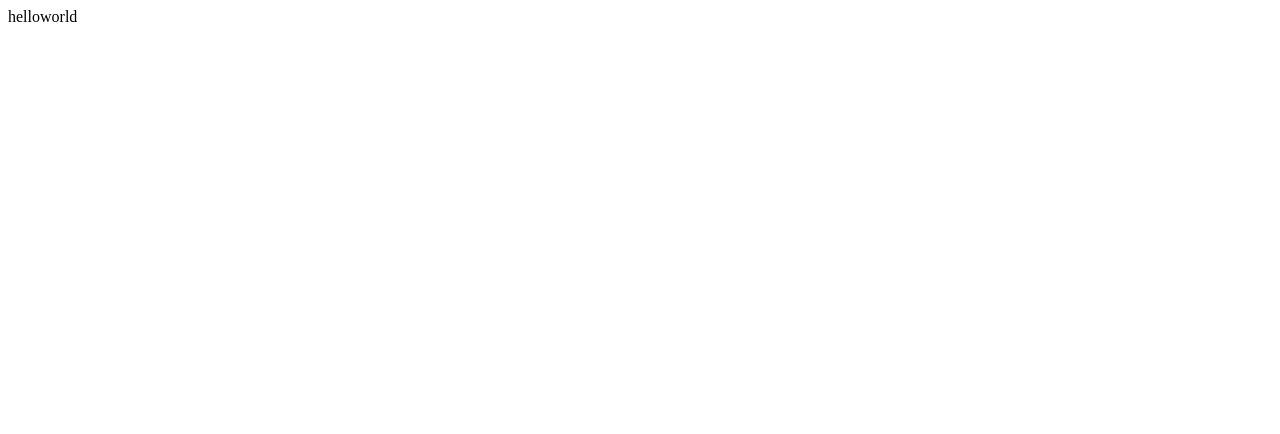
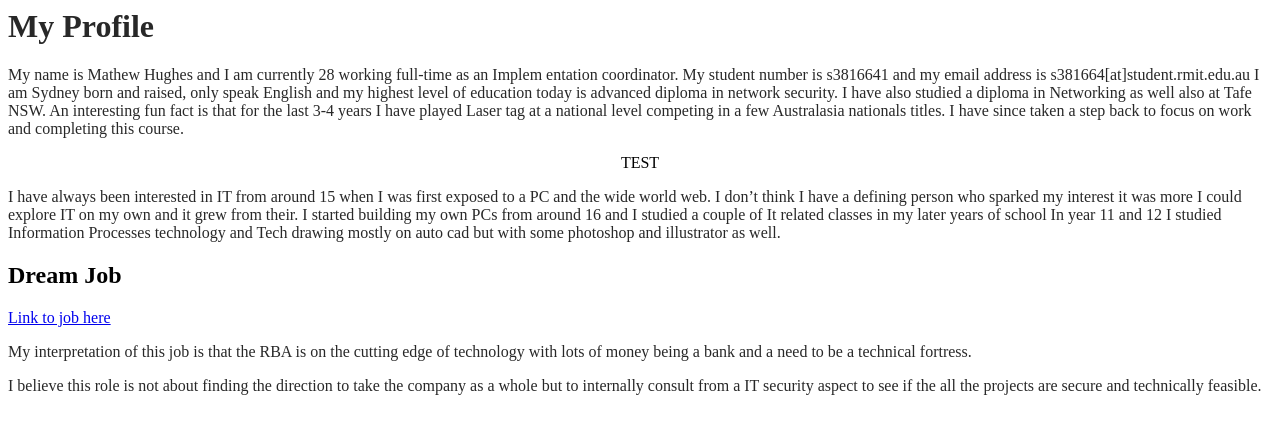
Before and after one commit to s3816641/s3816641.github.io, a plain HTML site: page index.html in a window 1280 px wide. Drawn offline with Linux system fonts and the light colour scheme.

Commit message:
Initial commit

```diff
--- a/index.html
+++ b/index.html
@@ -1 +1,45 @@
-helloworld
+<html>
+
+<head>
+
+  <title>Matthew Hughes's Profile</title>
+  <style>
+  div {
+    background-color: lightgrey;
+  }
+  </style>
+<head/>
+<body>
+<h1 style="color:#282828;">My Profile</h1>
+
+<p style="color:#282828;">
+  My name is Mathew Hughes and I am currently 28 working full-time as an Implem
+entation coordinator.
+  My student number is s3816641 and my email address is s381664[at]student.rmit.edu.au
+  I am Sydney born and raised, only speak English and my highest level of education today is advanced
+  diploma in network security. I have also studied a diploma in Networking as well also at Tafe NSW.
+  An interesting fun fact is that for the last 3-4 years I have played Laser tag at a national level
+   competing in a few Australasia nationals titles. I have since taken a step back to focus on work
+   and completing this course.</p>
+
+<center>TEST</center>
+
+
+<p style="color:#282828;">
+I have always been interested in IT from around 15 when I was first exposed to a PC and the wide world web.
+I don’t think I have a defining person who sparked my interest it was more I could explore IT on my own and it grew from their.
+  I started building my own PCs from around 16 and I studied a couple of It related classes in my later years
+  of school
+  In year 11 and 12 I studied Information Processes technology and Tech drawing mostly on auto cad but with some photoshop and illustrator as well.
+</p>
+
+
+<h2>Dream Job</h2>
+
+<a href="https://www.seek.com.au/job/39805656">Link to job here</a>
+
+<p style="color:#282828;">My interpretation of this job is that the RBA is on the cutting edge of technology with lots of money being a bank and a need to be a technical fortress.</p>
+<p style="color:#282828;">I believe this role is not about finding the direction to take the company as a whole but to internally consult from a IT security aspect to see if the all the projects are secure and technically feasible.</p>
+
+</body>
+</html>
```
